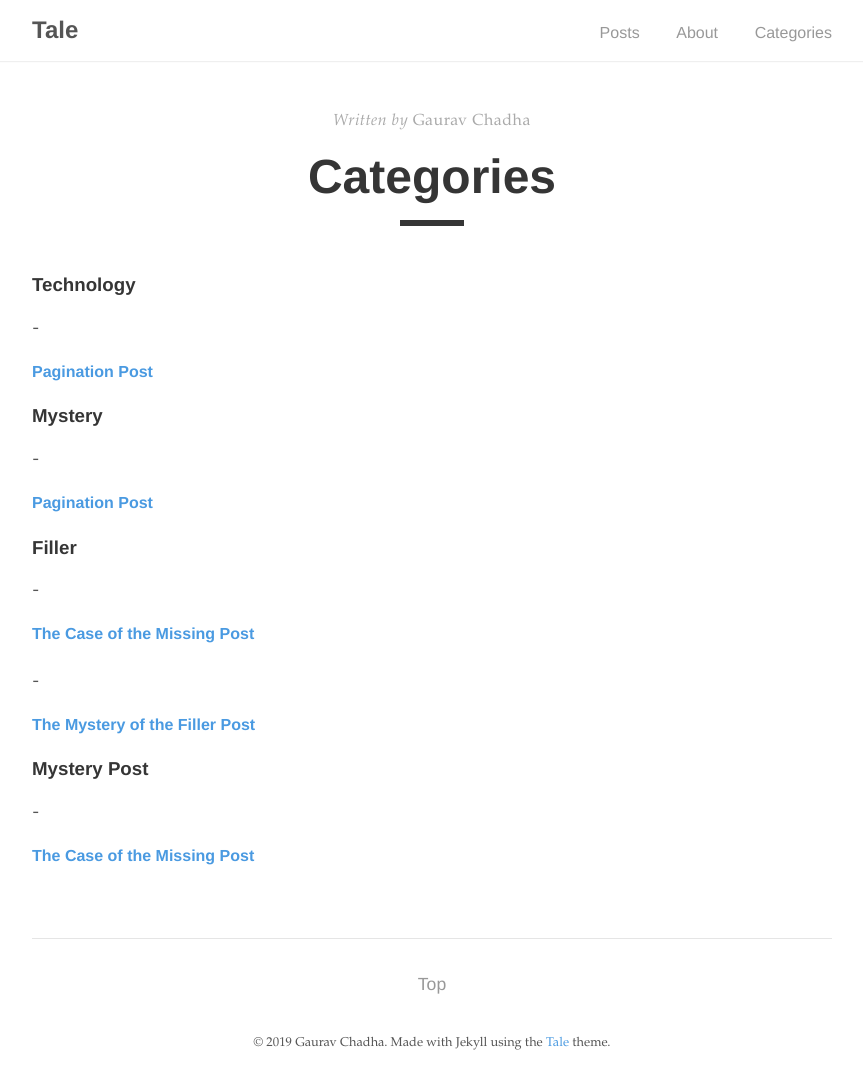
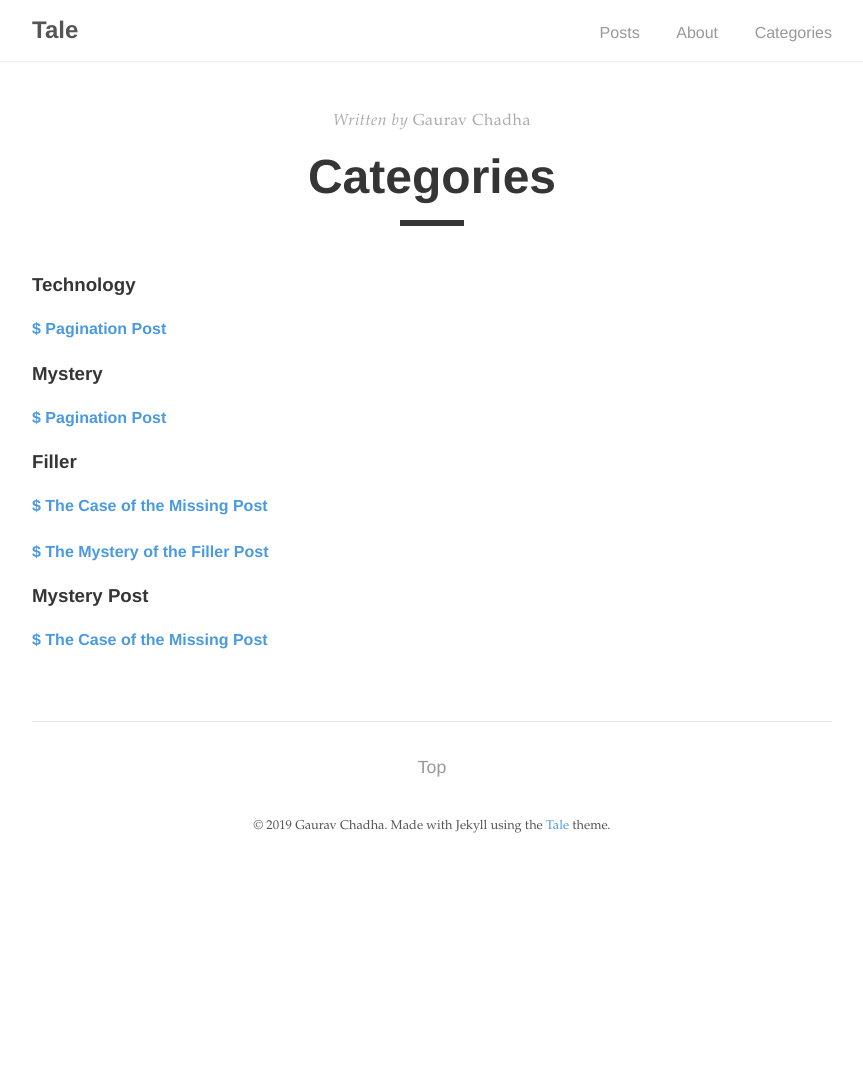
Before and after one commit to sayhigaurav/sayhigaurav.github.io, a Jekyll site: the page built from _pages/categories.html, in a window 1280 px wide. Shown: the whole page, without its empty margins (208-1071 px from the left). Built offline with Jekyll 4.4.1, drawn with Linux system fonts in a browser that asks for light colours; after the commit the page ends 900 px from its top, so only the background shows below that.

```diff
--- a/_pages/categories.html
+++ b/_pages/categories.html
@@ -15,7 +15,7 @@ title: Categories
     <a name="{{ category_name | slugize | camelcase }}"></a>
     {% for post in site.categories[category_name] %}
     <article class="archive-item">
-      - <h4><a href="{{ site.baseurl }}{{ post.url }}">{{post.title}}</a></h4>
+        <h4><a href="{{ site.baseurl }}{{ post.url }}">$ {{post.title}}</a></h4>
     </article>
     {% endfor %}
   </div>
```
